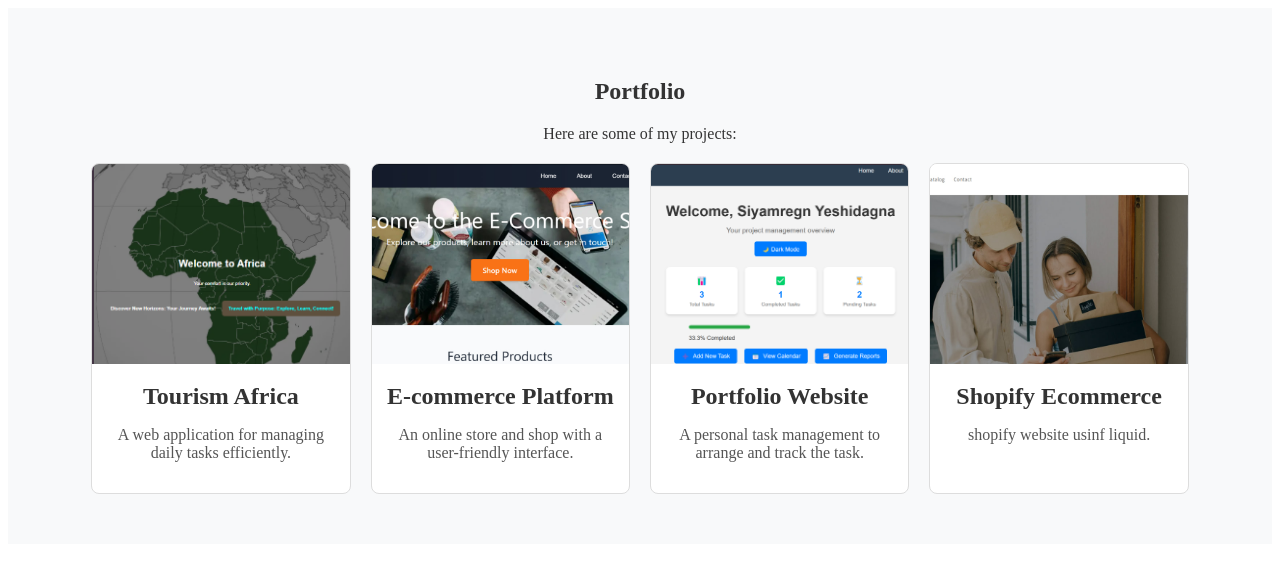
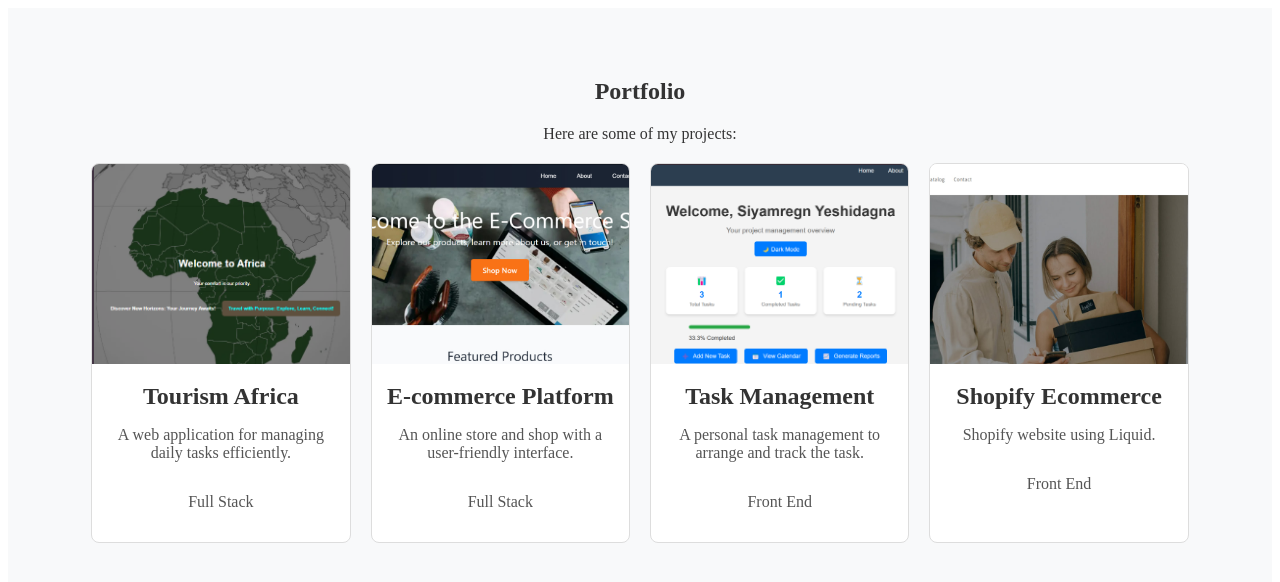
Before and after one commit to siyamregn777/portfolio, a Next.js app: page /portfolio in a window 1280 px wide. Shown: the top 582 px of the page. Built offline with nearby package versions, Linux system fonts and the light colour scheme.

Commit message:
update portfolio project descriptions; enhance clarity and adjust project titles

```diff
--- a/src/app/portfolio/page.tsx
+++ b/src/app/portfolio/page.tsx
@@ -15,36 +15,31 @@ export default function Portfolio() {
     {
       id: 1,
       title: "Tourism Africa",
-      description: "A web application for managing daily tasks efficiently.",
+      description: "A web application for managing daily tasks efficiently.\nFull Stack",
       image: image1,
       link: "https://africa-tourism.vercel.app/"
     },
     {
       id: 2,
       title: "E-commerce Platform",
-      description: "An online store and shop with a user-friendly interface.",
+      description: "An online store and shop with a user-friendly interface.\nFull Stack",
       image: image2,
       link: "https://e-commerce-store-lac-rho.vercel.app/"
     },
     {
       id: 3,
-      title: "Portfolio Website",
-      description: "A personal task management to arrange and track the task.",
+      title: "Task Management",
+      description: "A personal task management to arrange and track the task.\nFront End",
       image: image3,
       link: "https://taskmanage-ecru.vercel.app/"
     },
-
     {
-      id: 3,
+      id: 4, // Changed id to 4
       title: "Shopify Ecommerce",
-      description: "shopify website usinf liquid.",
+      description: "Shopify website using Liquid.\nFront End",
       image: image4,
       link: "https://qn0mv69od1wmys76-74521411821.shopifypreview.com"
     },
-
-
-
-
   ];
 
   return (
@@ -58,7 +53,10 @@ export default function Portfolio() {
               <a href={project.link} target="_blank" rel="noopener noreferrer">
                 <Image src={project.image} alt={project.title} width={300} height={200} />
                 <h3>{project.title}</h3>
-                <p>{project.description}</p>
+                {/* Split the description by '\n' and render each part in a separate <p> */}
+                {project.description.split('\n').map((line, index) => (
+                  <p key={index}>{line}</p>
+                ))}
               </a>
             </div>
           ))}
```
